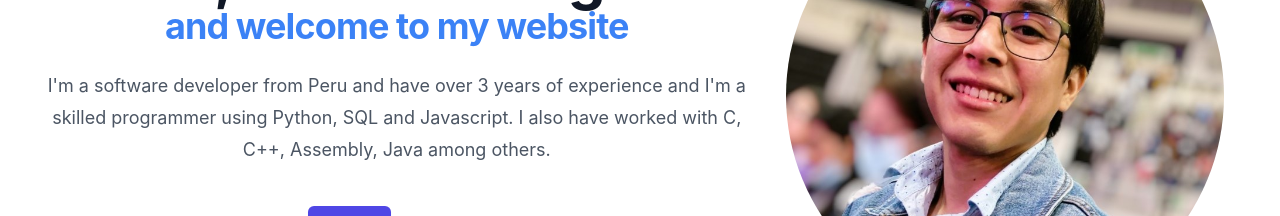
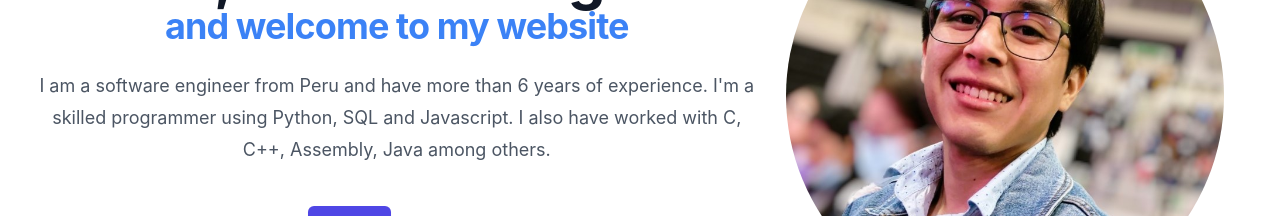
Before and after one commit to jeanvegadev/personalweb, a React (Create React App) app: page / in a window 1280 px wide. Shown: the part 235-451 px from the top of the page. Built offline with nearby package versions, Linux system fonts and the light colour scheme.

Commit message:
fix description home

```diff
--- a/src/App.js
+++ b/src/App.js
@@ -20,7 +20,6 @@ function App() {
   // Apply classes based on the current mode
   const containerClasses = isDarkMode ? 'bg-gray-900 text-white min-h-screen' : 'bg-white text-black ';
   const h1color = isDarkMode ? 'text-white' : 'text-gray-900'
-
   const containerClasses2 = isDarkMode ? 'bg-gray-900 text-white' : 'bg-white text-black';
 
   return (
--- a/src/pages/Home.js
+++ b/src/pages/Home.js
@@ -16,7 +16,7 @@ const Home = ({h1color}) => {
               and welcome to my website
             </h2>
             <p className="mt-6 text-lg leading-8 text-gray-600">
-              I'm a software developer from Peru and have over 3 years of experience and I'm a skilled programmer using Python, SQL and Javascript. I also have worked with C, C++, Assembly, Java among others.
+              I am a software engineer from Peru and have more than 6 years of experience. I'm a skilled programmer using Python, SQL and Javascript. I also have worked with C, C++, Assembly, Java among others.
             </p>
             <div className="mt-10 flex items-center justify-center gap-x-6">
               <Link to="/projects" className="rounded-md bg-indigo-600 px-3.5 py-2.5 text-sm font-semibold text-white shadow-sm hover:bg-indigo-500 focus-visible:outline focus-visible:outline-2 focus-visible:outline-offset-2 focus-visible:outline-indigo-600">Projects</Link>
```
